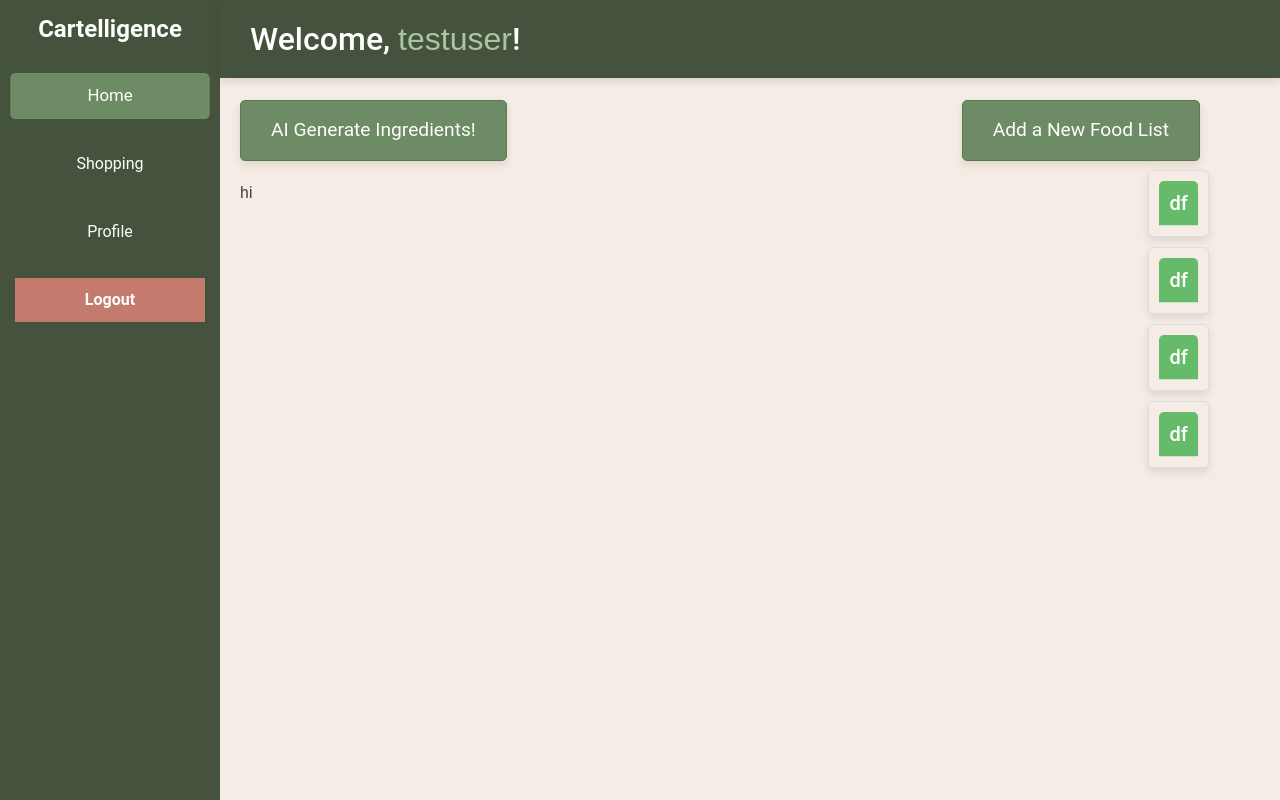
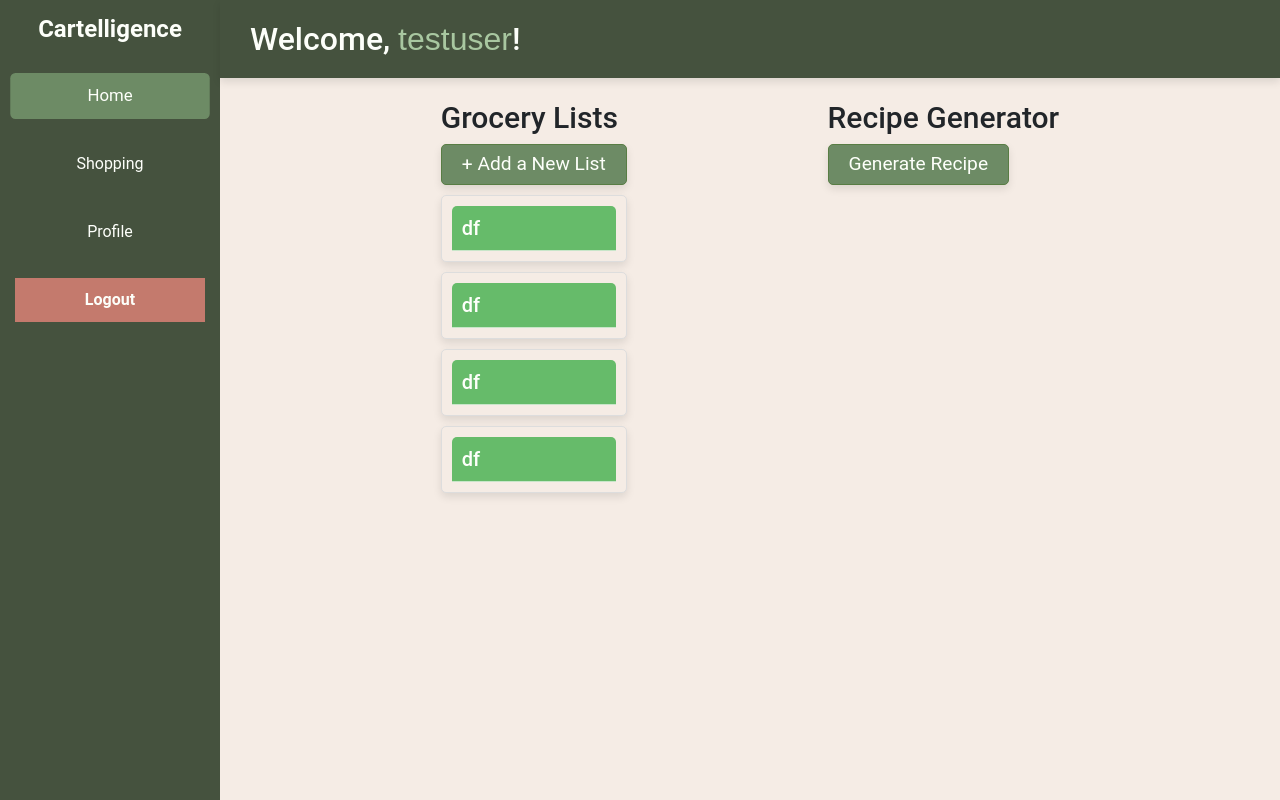
Before and after one commit to alephnull07/Cartelligence, a Flask app: page /dashboard in a window 1280 px wide. Run offline with Flask 3, Linux system fonts and the light colour scheme; a user stored in the database is signed in; data comes from the database, SQL or seed files in the repository; some libraries are stand-ins or nearby versions.

Commit message:
Fixed dashboard formatting

```diff
--- a/app.py
+++ b/app.py
@@ -6,12 +6,14 @@ from flask_migrate import Migrate
 import google.generativeai as genai
 import time
 import json
+from dotenv import load_dotenv
+import os
 
 app = Flask(__name__)
 app.config['SECRET_KEY'] = 'secret-key'
 app.config['SQLALCHEMY_DATABASE_URI'] = 'sqlite:///database.db'
 model = genai.GenerativeModel('gemini-pro')
-genai.configure(api_key="key")
+genai.configure(api_key=os.getenv('GEMINI_API_KEY'))
 generation_config = {
         "temperature": 1,
         "top_p": 0.95,
--- a/static/css/styles.css
+++ b/static/css/styles.css
@@ -75,6 +75,12 @@ body.has-topbar .main-content {
     margin-bottom: 20px;
 }
 
+.header-container {
+    display: flex;
+    flex-direction: row;
+    justify-content: space-evenly;
+}
+
 /* Card Styles */
 .grocery-list-card {
     max-width: 200px; /* Adjust the width as needed */
@@ -115,14 +121,11 @@ body.has-topbar .main-content {
 .card-body form {
     margin-top: 10px;
 }
+
 .cards-container {
     display: block;
-    padding: 20px;
-    margin-top: 20px;
-    position:absolute;
-    top:15%;
-    right:4%;
-
+    margin-top: 6px;
+    position: relative;
 }
 
 /* Button Styles */
@@ -130,13 +133,11 @@ body.has-topbar .main-content {
 
 /* Style for the "Add a New Food List" button */
 .add-food-list-btn {
-    position: fixed;
-    right: 80px;
     background-color: #6d8b65; /* Green */
     border-color: #587d44;
     color: #fdfffa;
     font-family: 'Roboto', sans-serif;
-    padding: 15px 30px;
+    padding: 5px 20px;
     font-size: 1.2rem;
     border-radius: 5px;
     box-shadow: 0 4px 8px rgba(0, 0, 0, 0.1);
@@ -149,16 +150,25 @@ body.has-topbar .main-content {
     transform: scale(1.05);
 }
 
-.ai-generate-btn{
+.ai-generate-btn {
     background-color: #6d8b65; /* Green */
     border-color: #587d44;
     color: #fdfffa;
     font-family: 'Roboto', sans-serif;
-    padding: 15px 30px;
+    padding: 5px 20px;
     font-size: 1.2rem;
     border-radius: 5px;
     box-shadow: 0 4px 8px rgba(0, 0, 0, 0.1);
     transition: background-color 0.3s, transform 0.3s;
+}
+
+.button-container .ai-generate-btn {
+    /* Make sure the button stays at the right position */
+    margin-left: auto;  /* This ensures the button aligns with the right side */
+}
+
+.recipe-header {
+    text-align: right;  /* Align the Recipe Generator header to the right */
 }
 
 .ai-generate-btn:hover {
--- a/templates/dashboard.html
+++ b/templates/dashboard.html
@@ -69,12 +69,12 @@
           </div>
 
         <div id="home-section" class="section">
-
-            <!-- Button to trigger the modal -->
+            <div class="header-container">
+                <div class="lists-container">
+                    <h1 style="font-size: 30px;">Grocery Lists</h1>
                     <button type="button" class="btn add-food-list-btn" data-bs-toggle="modal" data-bs-target="#listModal">
-                Add a New Food List
+                        + Add a New List
                     </button>
-
                     <div class="cards-container">
                         <!-- Area to display lists -->
                         {% for list in grocery_lists %}
@@ -97,9 +97,15 @@
                         </div>
                         {% endfor %}
                     </div>
+                </div>
 
-        <!-- ADD THIS CONTAINER TO FIX THE ERROR -->
-        <div id="grocery-lists"></div>
+                <div class="recipes-container">
+                    <h1 style="font-size: 30px;" class="recipe-header">Recipe Generator</h1>
+                    <button type="button" class="btn ai-generate-btn" onclick="generateAIList()">
+                        Generate Recipe
+                    </button>
+                </div>
+            </div>
 
         <!-- Modal for Adding/Editing Grocery Lists -->
         <div class="modal fade" id="listModal" tabindex="-1" aria-hidden="true">
@@ -145,17 +151,13 @@
             </div>
         </div>
 
-        <button type="button" class="btn ai-generate-btn" onclick="generateAIList()">
-            AI Generate Ingredients!
-        </button>
-
     </div>
 
-    <div>
+    <!-- <div>
         <p id="ai-output">
-            hi
+            This is an AI output.
         </p>
-    </div>
+    </div> -->
     <script>
         // Initialize all toasts when the page loads
         document.addEventListener('DOMContentLoaded', function () {
```
Lines whose indentation alone changed are shown as unchanged.
